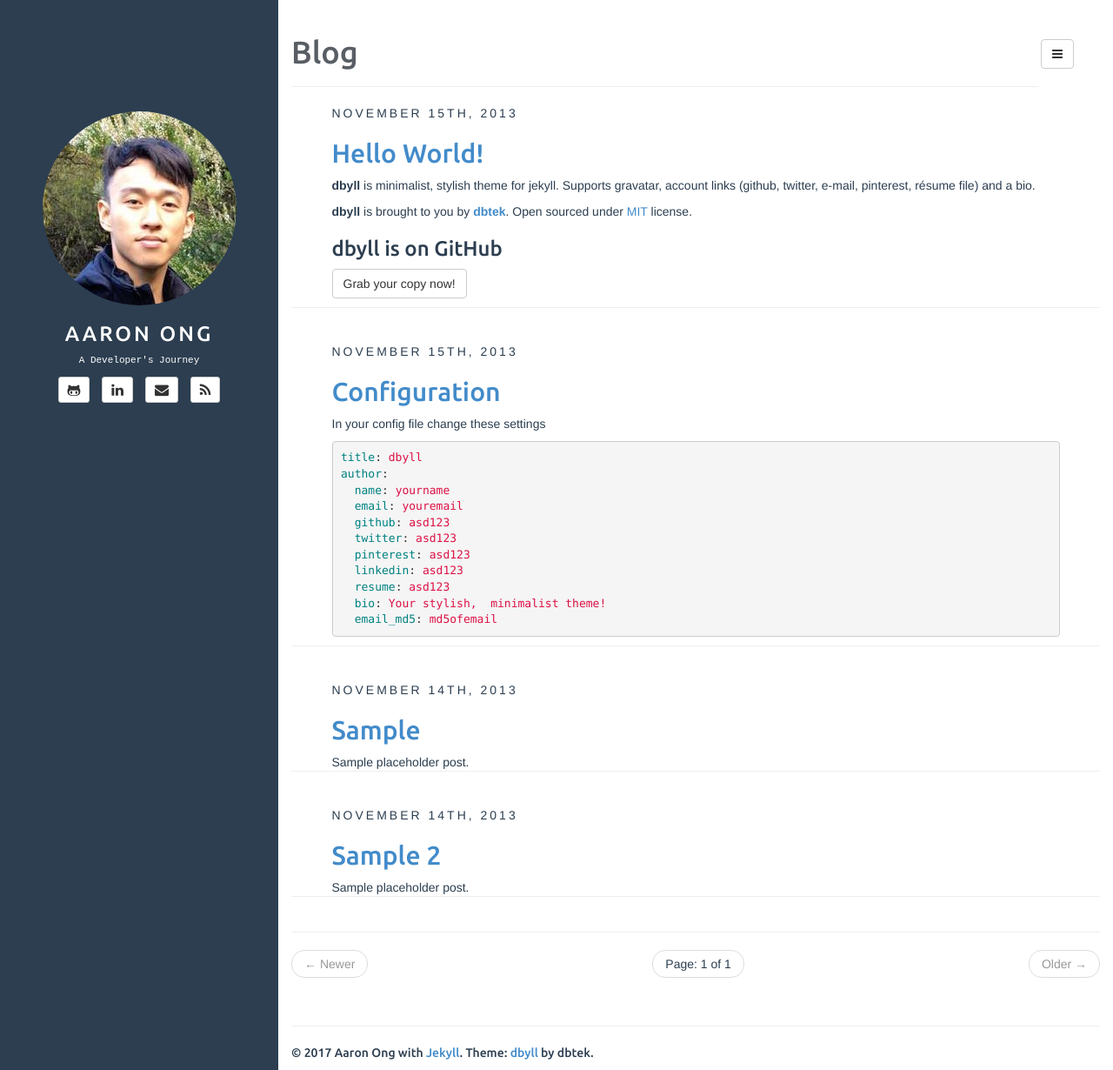
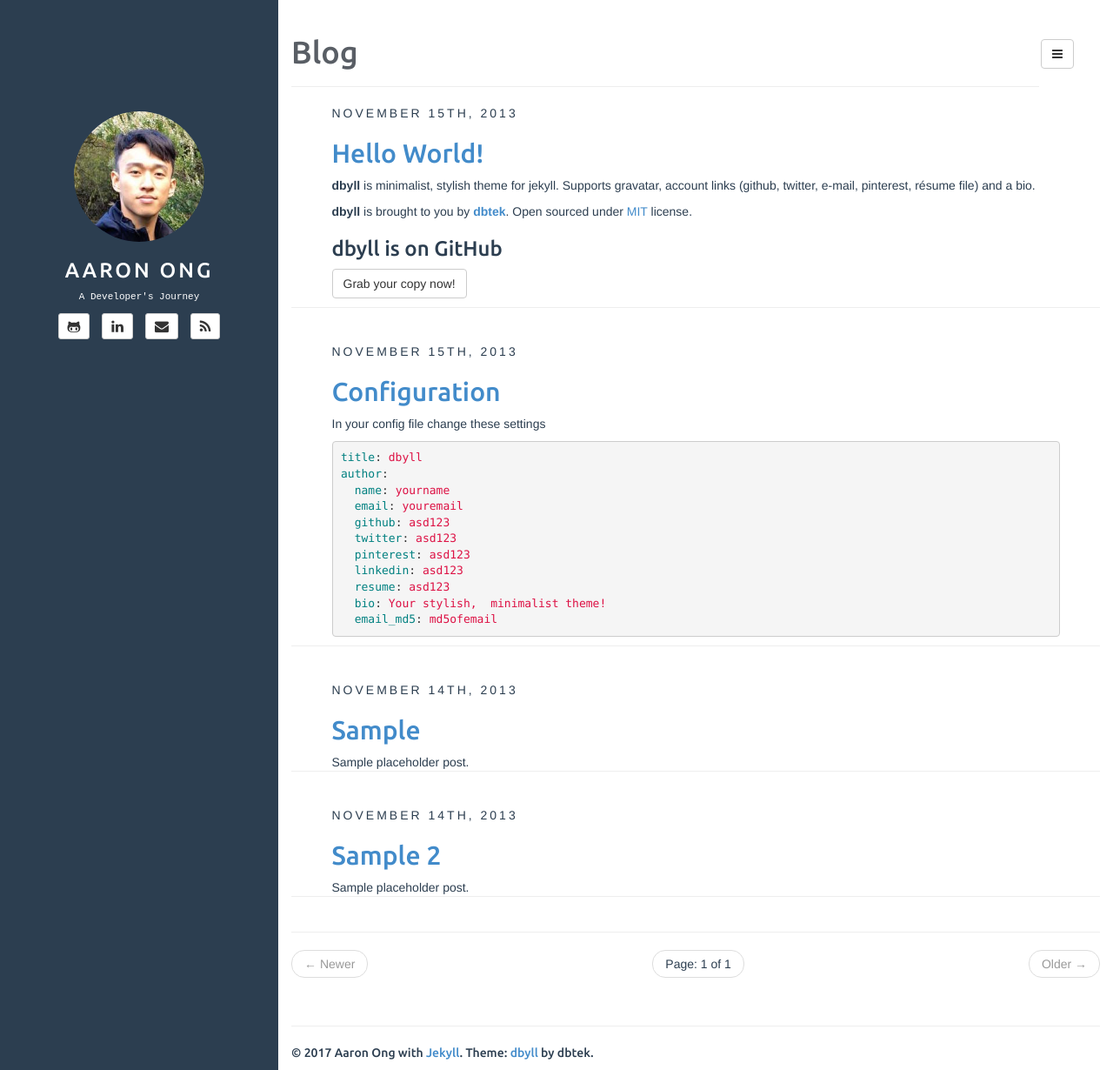
Before and after one commit to Aaronong/Aaronong.github.io, a Jekyll site: the page built from index.html, in a window 1280 px wide and 1230 px high. Shown: the whole window at 87% size. Built offline with Jekyll 4.4.1, drawn with Linux system fonts in a browser that asks for light colours; the list of posts is cut into pages by our own code.

Commit message:
Resize profile pic again

```diff
--- a/_includes/default.html
+++ b/_includes/default.html
@@ -59,7 +59,7 @@
 			</a>
 			{% endif %}
 			<a class="navbar-brand" href="{{ site.BASE_PATH }}/">
-				<img src="{{ site.BASE_PATH}}/assets/ico/profilepic.jpg?s=35" class="img-circle" />
+				<img src="{{ site.BASE_PATH}}/assets/ico/profilepic.jpg?" width="35" class="img-circle" />
 				{{ site.title }}
 			</a>
 		</div>
--- a/_includes/sidebar.html
+++ b/_includes/sidebar.html
@@ -5,7 +5,7 @@
 		<img src="{{ site.BASE_PATH}}/assets/ico/profilepic.jpg?s=150" class="img-circle" />
 	{% else %}
 		<a href="{{ site.BASE_PATH }}/">
-			<img src="{{ site.BASE_PATH}}/assets/ico/profilepic.jpg?s=150" class="img-circle" />
+			<img src="{{ site.BASE_PATH}}/assets/ico/profilepic.jpg?" width="150" class="img-circle" />
 		</a>
 	{% endif %}
 	<h3 class="title">
```
